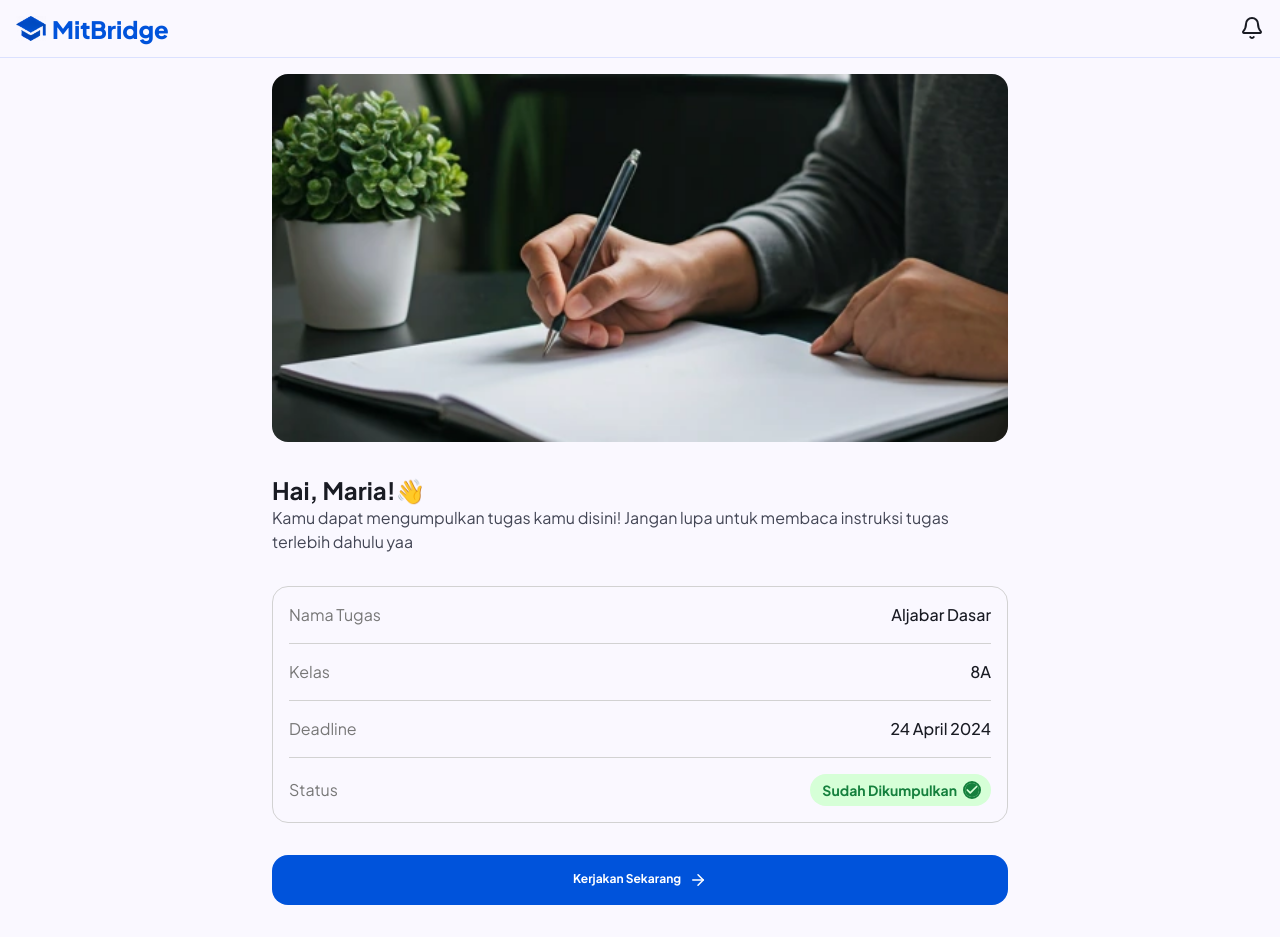
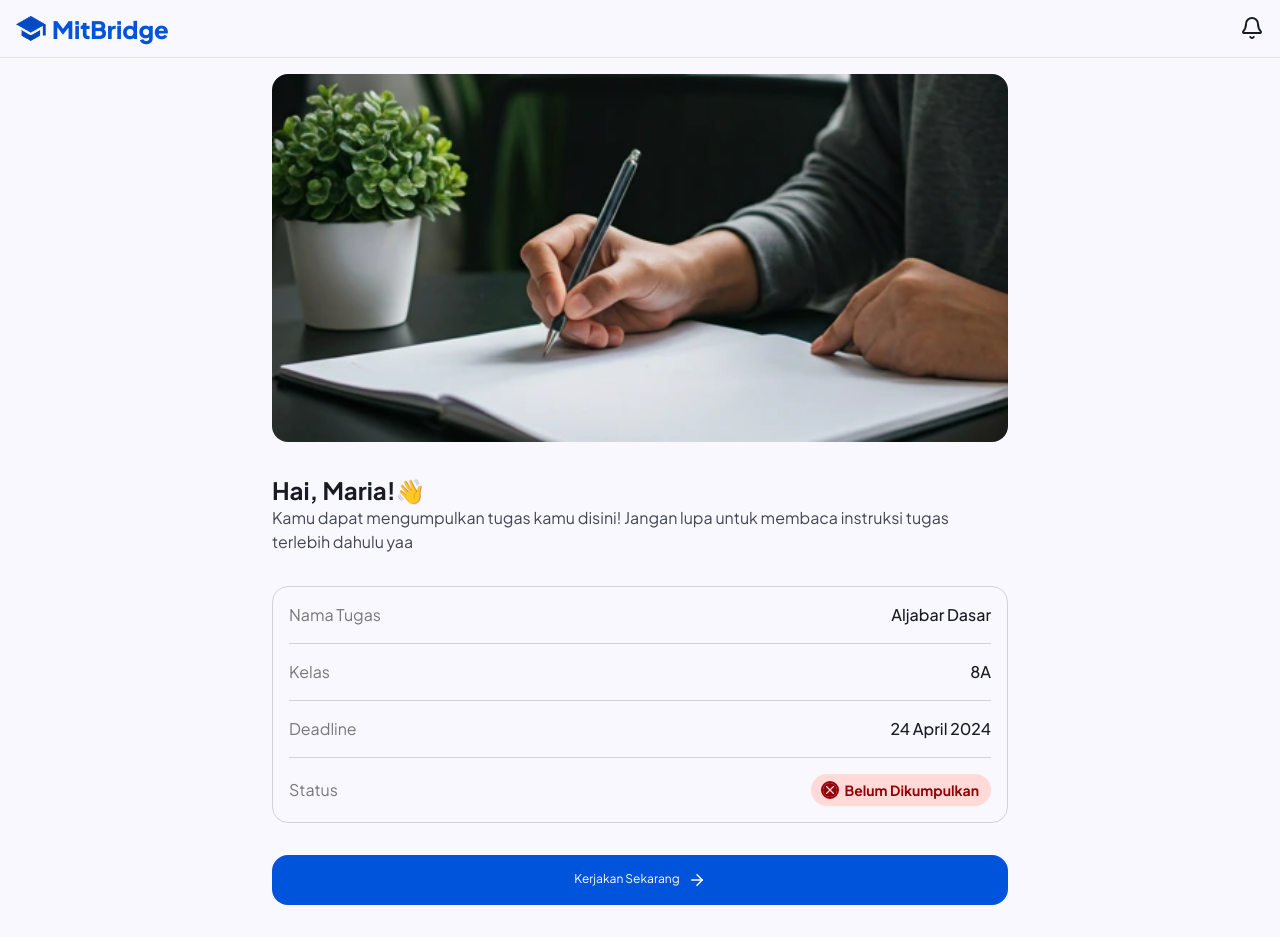
Before and after one commit to muzazr/oti-internship, a Next.js app in the folder frontend/: page /student in a window 1280 px wide. Shown: the top 937 px of the page. Built offline with nearby package versions, Linux system fonts and the light colour scheme.

Commit message:
feat(Landing Page Siswa): linked this page with assignment details and added button animations

```diff
--- a/frontend/src/app/student/page.tsx
+++ b/frontend/src/app/student/page.tsx
@@ -13,8 +13,7 @@ const deadline = {
   month: "April",
   year: "2024",
 }
-const linkToAssignment = "" // Ini utk buttonnya nanti. Masih bingung...
-const completed = true
+const completed = false
 // ^Edit these
 
 const LandingPageSiswa = () => {
@@ -44,7 +43,7 @@ const LandingPageSiswa = () => {
           />
           <LeftRight info="Status" content={<Pill finished={completed} />} />
         </Table>
-        <Button variant="default">
+        <Button variant="default" link="./student/assignment">
           Kerjakan Sekarang <ArrowRight className="size-4.5" />
         </Button>
         <p className="flex justify-center items-center gap-2 text-sm">
--- a/frontend/src/components/student/button.tsx
+++ b/frontend/src/components/student/button.tsx
@@ -25,14 +25,14 @@ function handleVariants(variant: string) {
 const Button = ({ children, variant = "default", link = "" }: Props) => {
   return link === "" ? (
     <button
-      className={`p-4 font-bold flex justify-center text-xs gap-2 ${handleVariants(variant)}`}
+      className={`p-4 transition-all font-bold flex justify-center text-xs gap-2 hover:opacity-80 ${handleVariants(variant)}`}
     >
       {children}
     </button>
   ) : (
     <Link
       href={link}
-      className={`p-4 flex justify-center text-xs gap-2 ${handleVariants(variant)}`}
+      className={`p-4 transition-all flex justify-center text-xs gap-2 hover:opacity-80 ${handleVariants(variant)}`}
     >
       {children}
     </Link>
```
